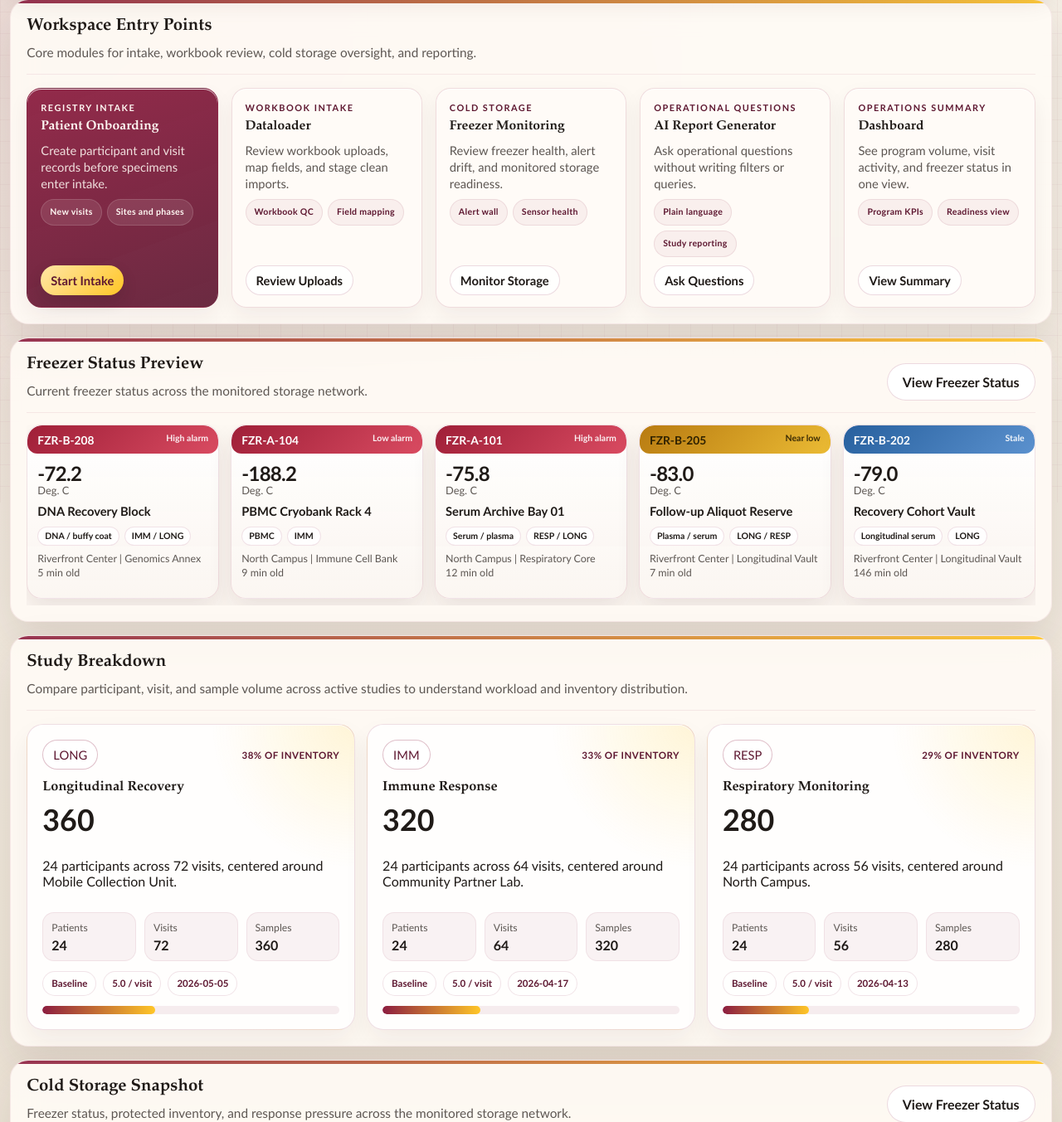
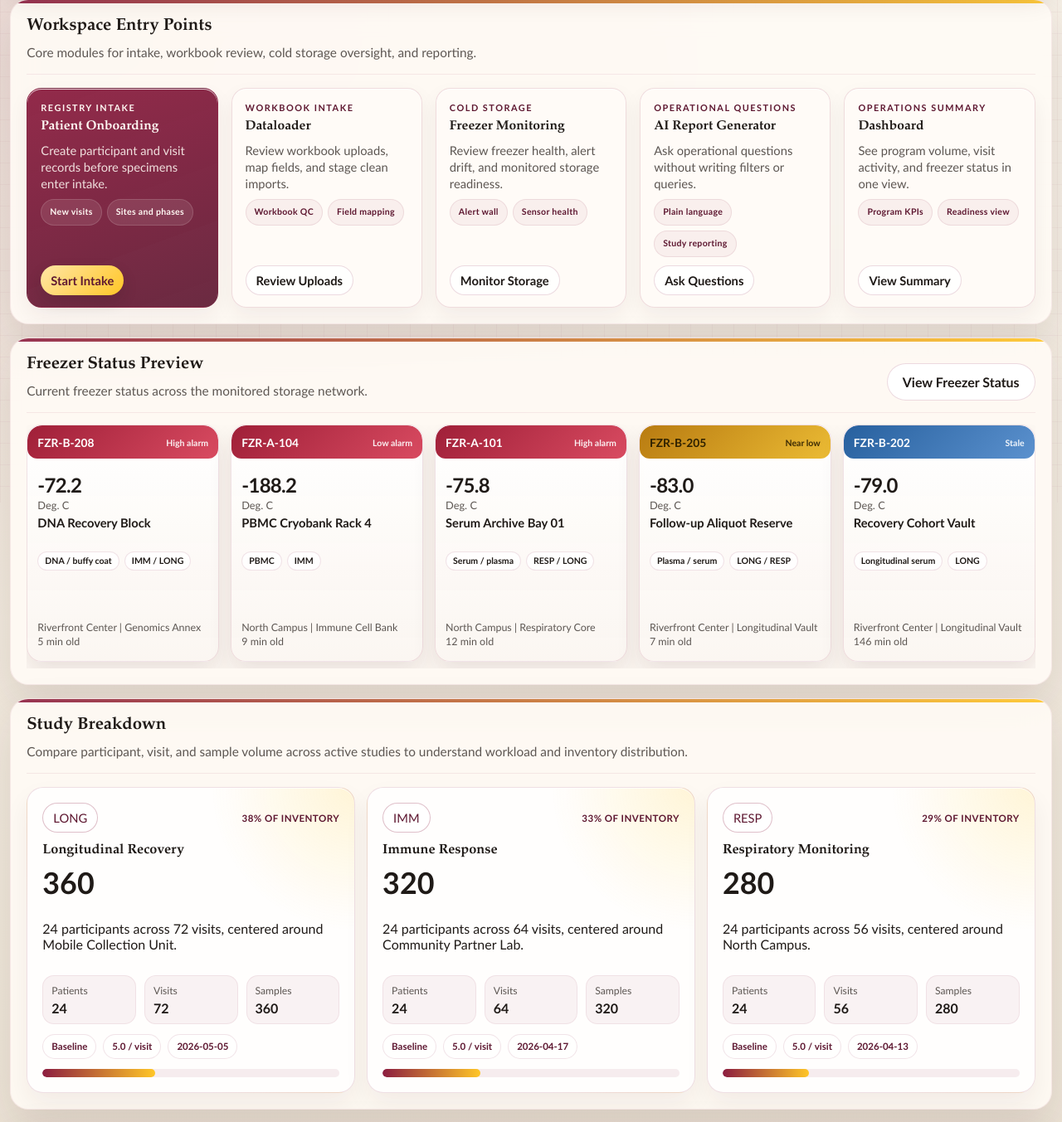
Before and after one commit to mganesh1610/codex-creator-challenge-demo, a FastAPI app: page / in a window 1280 px wide. Shown: the part 194-1547 px from the top of the page at 83% size. Run offline with FastAPI, Linux system fonts and the light colour scheme; some libraries are stand-ins or nearby versions.

Commit message:
Align freezer sensor wall tiles

```diff
--- a/public/static/freezer.css
+++ b/public/static/freezer.css
@@ -433,17 +433,22 @@ body.freezer-pane-open {
   gap: 12px;
   padding-right: 8px;
   padding-bottom: 14px;
+  align-items: stretch;
 }
 
 .freezer-tile {
   border: 1px solid rgba(140, 29, 64, 0.12);
   border-radius: 18px;
   padding: 0 12px 14px;
-  min-height: 210px;
+  min-height: 286px;
   text-align: left;
   cursor: pointer;
   position: relative;
   overflow: hidden;
+  display: grid;
+  grid-template-rows: auto auto auto minmax(2.5rem, auto) minmax(3.1rem, auto) minmax(2.8rem, 1fr);
+  gap: 4px;
+  align-content: start;
   background: linear-gradient(180deg, rgba(255, 255, 255, 0.98), rgba(251, 246, 241, 0.96));
   box-shadow: 0 14px 28px rgba(58, 21, 31, 0.1);
   transition: transform 220ms cubic-bezier(.2,.8,.2,1), box-shadow 220ms ease, border-color 220ms ease;
@@ -464,12 +469,14 @@ body.freezer-pane-open {
 
 .freezer-tile-ribbon {
   width: calc(100% + 24px);
-  margin: 0 -12px 12px;
+  margin: 0 -12px 10px;
   padding: 9px 12px 8px;
   border-radius: 18px 18px 12px 12px;
   display: flex;
   justify-content: space-between;
+  align-items: center;
   gap: 10px;
+  min-height: 40px;
   color: #fff;
   font-weight: 700;
 }
@@ -506,10 +513,13 @@ body.freezer-pane-open {
 }
 
 .freezer-tile-reading {
+  display: flex;
+  align-items: flex-end;
   font-size: 1.5rem;
   line-height: 1;
   font-weight: 800;
   letter-spacing: -0.03em;
+  min-height: 1.9rem;
 }
 
 .freezer-tile-units,
@@ -520,17 +530,22 @@ body.freezer-pane-open {
 }
 
 .freezer-tile-name {
-  margin-top: 8px;
+  margin-top: 0;
+  display: flex;
+  align-items: flex-start;
+  min-height: 2.45rem;
   font-weight: 700;
   line-height: 1.3;
   font-size: 0.92rem;
 }
 
 .freezer-tile-focus {
-  margin-top: 9px;
+  margin-top: 0;
   display: flex;
   flex-wrap: wrap;
+  align-content: flex-start;
   gap: 6px;
+  min-height: 3rem;
 }
 
 .freezer-focus-pill {
@@ -547,7 +562,8 @@ body.freezer-pane-open {
 }
 
 .freezer-tile-meta {
-  margin-top: 8px;
+  margin-top: 0;
+  align-self: end;
   line-height: 1.35;
   font-size: 0.78rem;
 }
```
